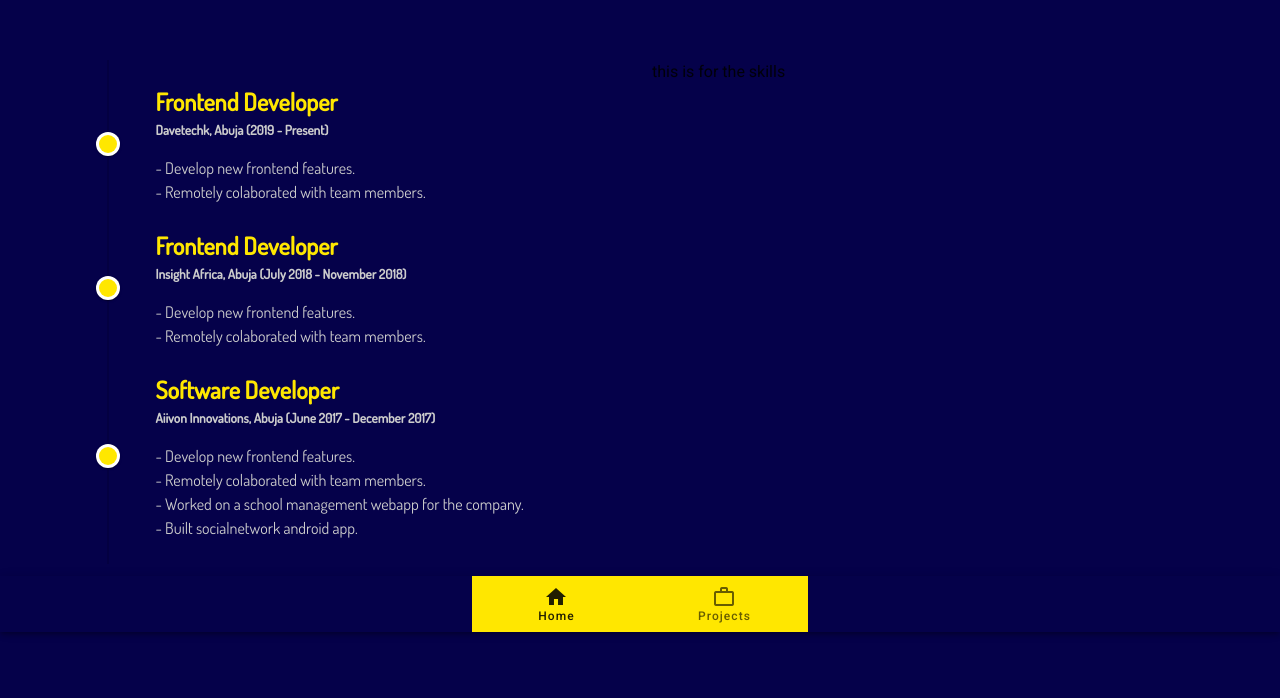
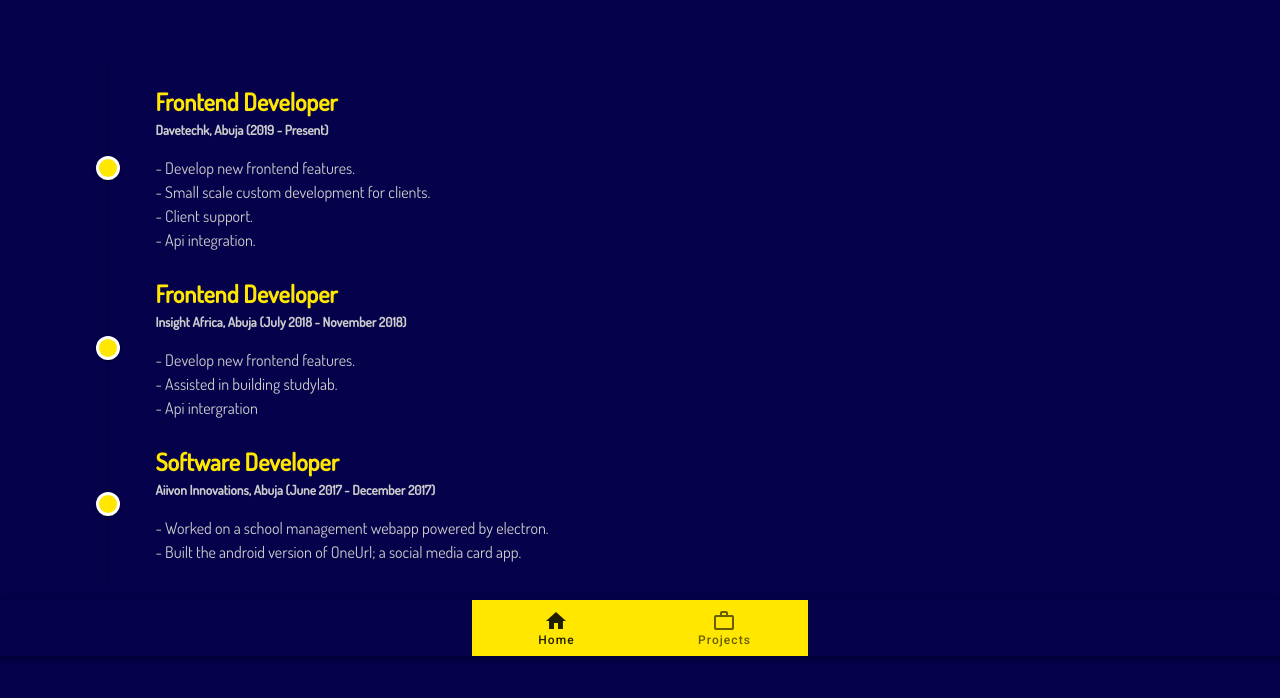
Before and after one commit to moon-grp/portf, a Nuxt app: page /experience in a window 1280 px wide. Shown: the top 698 px of the page. Built offline with nearby package versions, Linux system fonts and the light colour scheme.

Commit message:
minor fixes

```diff
--- a/layouts/default.vue
+++ b/layouts/default.vue
@@ -17,7 +17,7 @@ export default {
 <style scoped>
 @import url("https://cdnjs.cloudflare.com/ajax/libs/animate.css/3.7.2/animate.min.css");
 .body {
-  max-height: 100%;
+  min-height: 100%;
   background-color: #05014a;
   margin: 0;
 }
--- a/nuxt.config.js
+++ b/nuxt.config.js
@@ -6,8 +6,8 @@ export default {
   ** Headers of the page
   */
   head: {
-    titleTemplate: '%s - ' + process.env.npm_package_name,
-    title: process.env.npm_package_name || '',
+    titleTemplate: '%s ',
+    title: 'Olumide Adebayo',
     meta: [
       { charset: 'utf-8' },
       { name: 'viewport', content: 'width=device-width, initial-scale=1' },
--- a/package.json
+++ b/package.json
@@ -11,8 +11,10 @@
     "generate": "nuxt generate"
   },
   "dependencies": {
+    "@nuxtjs/axios": "^5.3.6",
+    "echarts": "^4.6.0",
     "nuxt": "^2.0.0",
-    "@nuxtjs/axios": "^5.3.6"
+    "vue-echarts": "^4.1.0"
   },
   "devDependencies": {
     "@nuxtjs/vuetify": "^1.0.0",
--- a/pages/experience.vue
+++ b/pages/experience.vue
@@ -3,13 +3,15 @@
     <v-container>
       <v-row class="mt-9">
         <v-col lg="6" sm="12">
-          <v-timeline dense>
+          <v-timeline class=" mx-auto" dense>
             <v-timeline-item small color="#ffe700">
               <h2 class="text">Frontend Developer</h2>
               <h5 class="mb-4 text_title">Davetechk, Abuja (2019 - Present)</h5>
               <div class="text_title">
                 <div>- Develop new frontend features.</div>
-                <div>- Remotely colaborated with team members.</div>
+                <div>- Small scale custom development for clients.</div>
+                <div>- Client support.</div>
+                <div>- Api integration.</div>
               </div>
             </v-timeline-item>
 
@@ -20,7 +22,8 @@
               </h5>
               <div class="text_title">
                 <div>- Develop new frontend features.</div>
-                <div>- Remotely colaborated with team members.</div>
+                <div>- Assisted in building studylab.</div>
+                <div>- Api intergration</div>
               </div>
             </v-timeline-item>
 
@@ -30,20 +33,18 @@
                 Aiivon Innovations, Abuja (June 2017 - December 2017)
               </h5>
               <div class="text_title">
-                <div>- Develop new frontend features.</div>
-                <div>- Remotely colaborated with team members.</div>
                 <div>
-                 - Worked on a school management webapp for the company.
+                  - Worked on a school management webapp powered by electron.
                 </div>
-                <div>- Built socialnetwork android app.</div>
+                <div>- Built the android version of OneUrl; a social media card app.</div>
               </div>
             </v-timeline-item>
           </v-timeline>
         </v-col>
-        <v-col lg="6" sm="12"> this is for the skills </v-col>
+        <v-col lg="6" sm="12">  </v-col>
       </v-row>
     </v-container>
-    <v-bottom-navigation v-model="bottomNav" grow class="bg">
+    <v-bottom-navigation v-model="bottomNav"  grow class="bg">
       <v-btn to="/" color="#ffe700" value="recent">
         <span>Home</span>
         <v-icon>mdi-home</v-icon>
--- a/pages/index.vue
+++ b/pages/index.vue
@@ -1,7 +1,7 @@
 <template>
   <v-container class="pt-12 px-auto">
-    <v-row>
-    <v-col cols="6">
+    <v-row class="mobile">
+    <v-col lg="6" >
       <v-row class="mt-6">
         <nuxt-link to="/experience">
           <div class="font_nav fancy-link">
@@ -85,6 +85,18 @@ export default {
   color: #ffe700;
 }
 
+@media only screen and (max-width: 600px) {
+  .mobile{
+    margin-left: 5px;
+    margin-right: 5px;
+  }
+
+.pusherT {
+margin-top: 30%;
+}
+}
+
+
 a {
   text-decoration: none;
 }
```
Also changed, not shown: 1 other file (tests, documents, lock files or other folders).
